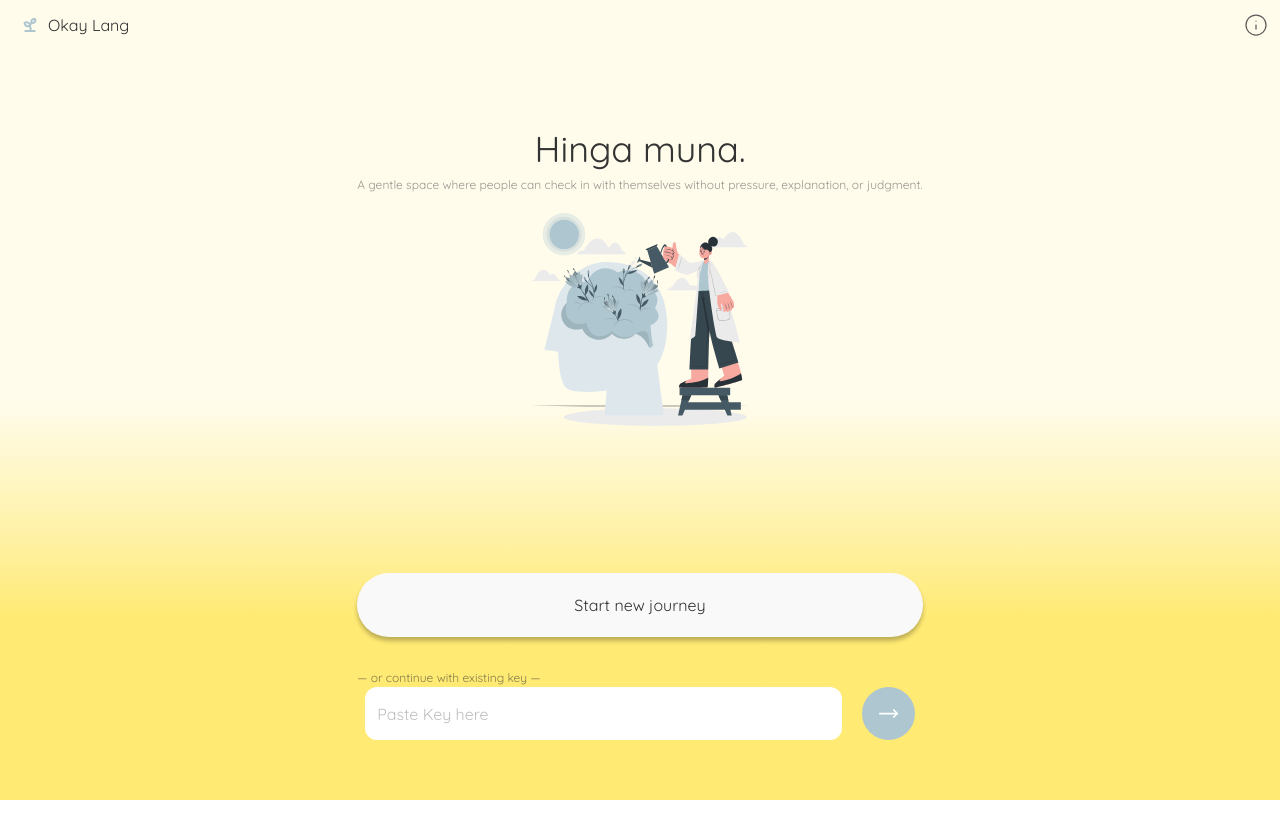
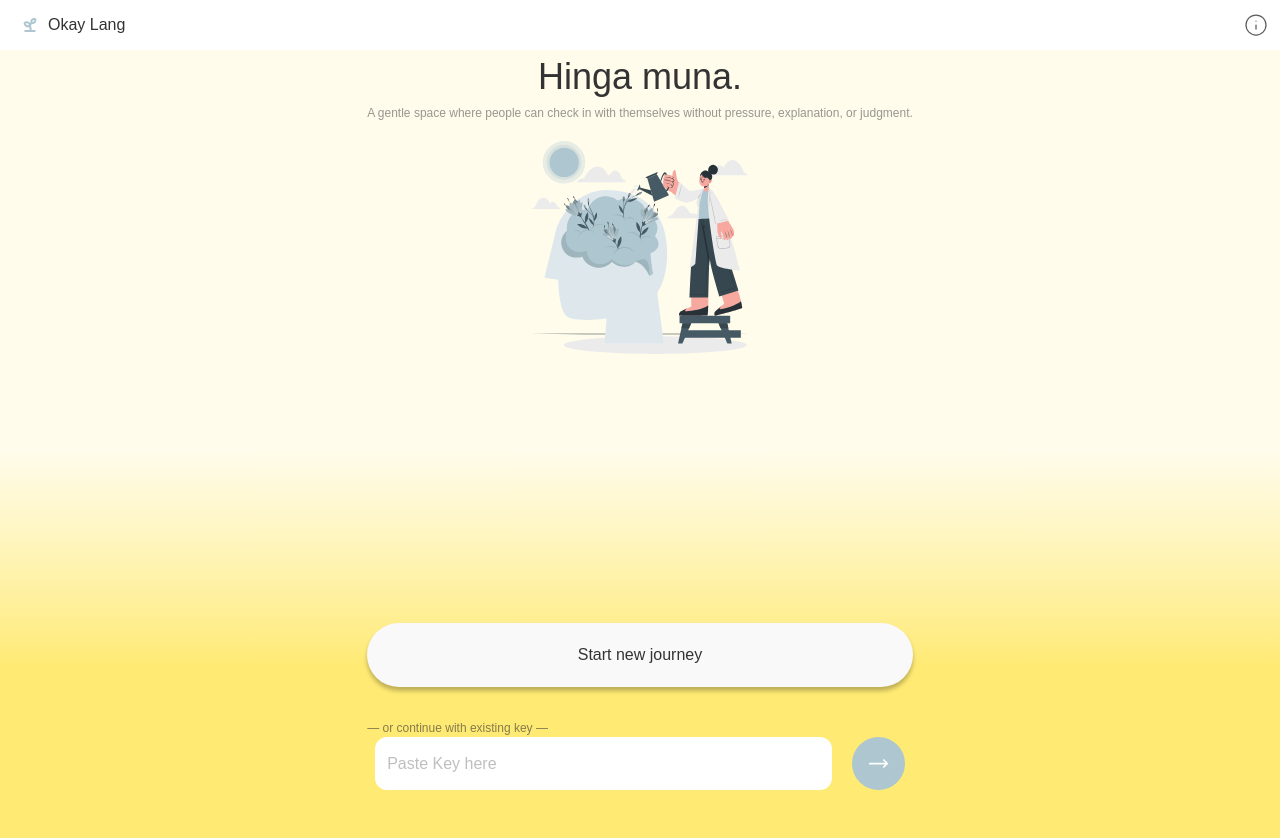
Before and after one commit to Lance19Kent/Okay-Lang, a Next.js app in the folder okay-lang-app/: page / in a window 1280 px wide. Shown: the top 838 px of the page. Before the commit the page ends 800 px from the top, so only its background shows below. Built offline with nearby package versions, Linux system fonts and the light colour scheme.

Commit message:
Component created header

```diff
--- a/okay-lang-app/app/layout.tsx
+++ b/okay-lang-app/app/layout.tsx
@@ -1,20 +1,11 @@
 import type { Metadata } from "next";
 import { Geist, Geist_Mono, Quicksand } from "next/font/google";
 import "./globals.css";
-
-const geistSans = Geist({
-  variable: "--font-geist-sans",
-  subsets: ["latin"],
-});
+import Header from "../src/components/Header";
 
 const quicksand = Quicksand({
   subsets: ["latin"],
   weight:["300", "400", "500", "600", "700"],
-});
-
-const geistMono = Geist_Mono({
-  variable: "--font-geist-mono",
-  subsets: ["latin"],
 });
 
 export const metadata: Metadata = {
@@ -30,8 +21,9 @@ export default function RootLayout({
   return (
     <html lang="en">
       <body
-        className={`${geistSans.variable} ${geistMono.variable} ${quicksand.className} antialiased`}
+        className={`antialiased`}
       >
+        <Header/>
         {children}
       </body>
     </html>
--- a/okay-lang-app/app/page.tsx
+++ b/okay-lang-app/app/page.tsx
@@ -13,17 +13,6 @@ export default function LandingPage() {
 
   return (
     <main className="h-screen bg-linear-to-b from-[#FFFCEC] from-50% to-[#FFEA73] to-77% flex flex-col items-center gap-18">
-      {/* Logo Icons */}
-      <header className="w-full h-12.5 p-3 flex items-center justify-between">
-        <div className="flex items-center">
-          <img src="/svg/okay-lang-logo.svg" alt="Okay Lang App Logo"></img>
-          <h1 className="text-charcoal text-[16px]">Okay Lang</h1>
-        </div>
-        <img src="/svg/i-icon.svg" alt="Information Logo"></img>
-      </header>
-
-
-
       <div className="h-screen flex flex-col justify-between pb-15">
               {/* Main Body */}
       <div className=" w-full flex flex-col items-center px-3">
--- /dev/null
+++ b/okay-lang-app/src/components/Header.tsx
@@ -0,0 +1,11 @@
+export default function Header(){
+    return(
+      <header className="w-full h-12.5 p-3 flex items-center justify-between">
+        <div className="flex items-center">
+          <img src="/svg/okay-lang-logo.svg" alt="Okay Lang App Logo"></img>
+          <h1 className="text-charcoal text-[16px]">Okay Lang</h1>
+        </div>
+        <img src="/svg/i-icon.svg" alt="Information Logo"></img>
+      </header>
+    )
+}
```
